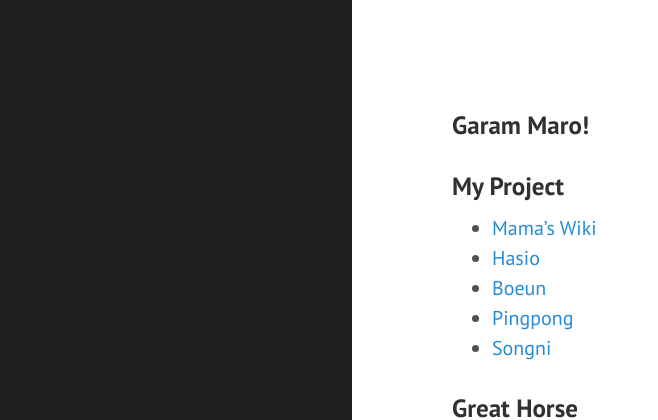
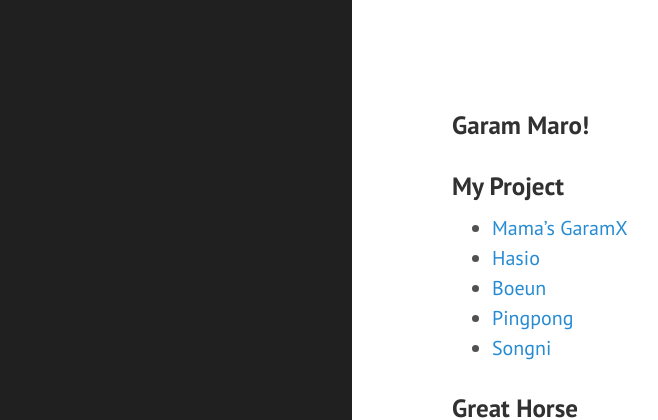
Before and after one commit to taekku/taekku.github.io, a Jekyll site: the page built from index.md, in a window 1280 px wide. Shown: the top 420 px of the page, without its empty margins (8-666 px from the left). Built offline with Jekyll 4.4.1, drawn with Linux system fonts in a browser that asks for light colours.

Commit message:
Hello GaramX

```diff
--- a/index.md
+++ b/index.md
@@ -5,7 +5,7 @@ title: Home
 ###  {{ site.title }}
 
 ### My Project
-- [Mama's Wiki](http://wiki.goldgaram.com/dokuwiki/doku.php?id=home)
+- [Mama's GaramX](http://www.garamx.com/dokuwiki/doku.php?id=home)
 - [Hasio](https://taekku.github.io/hasio)
 - [Boeun](https://taekku.github.io/boeun)
 - [Pingpong](https://taekku.github.io/pingpong)
```
